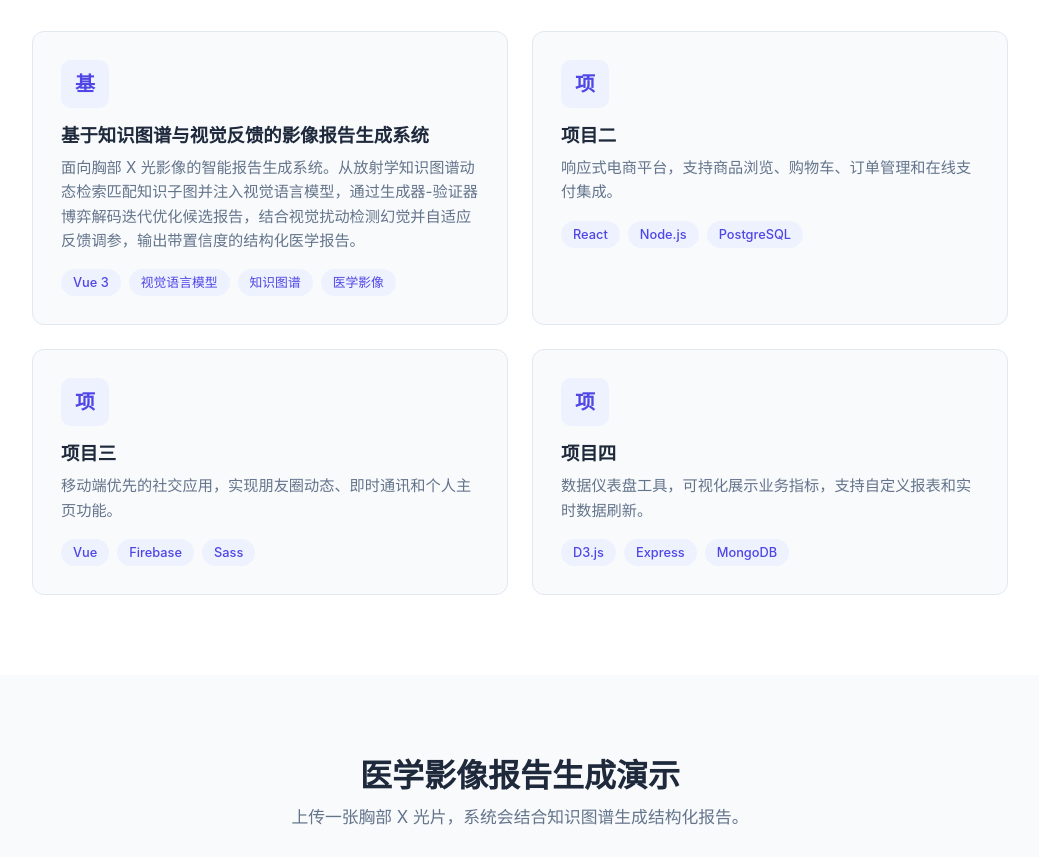
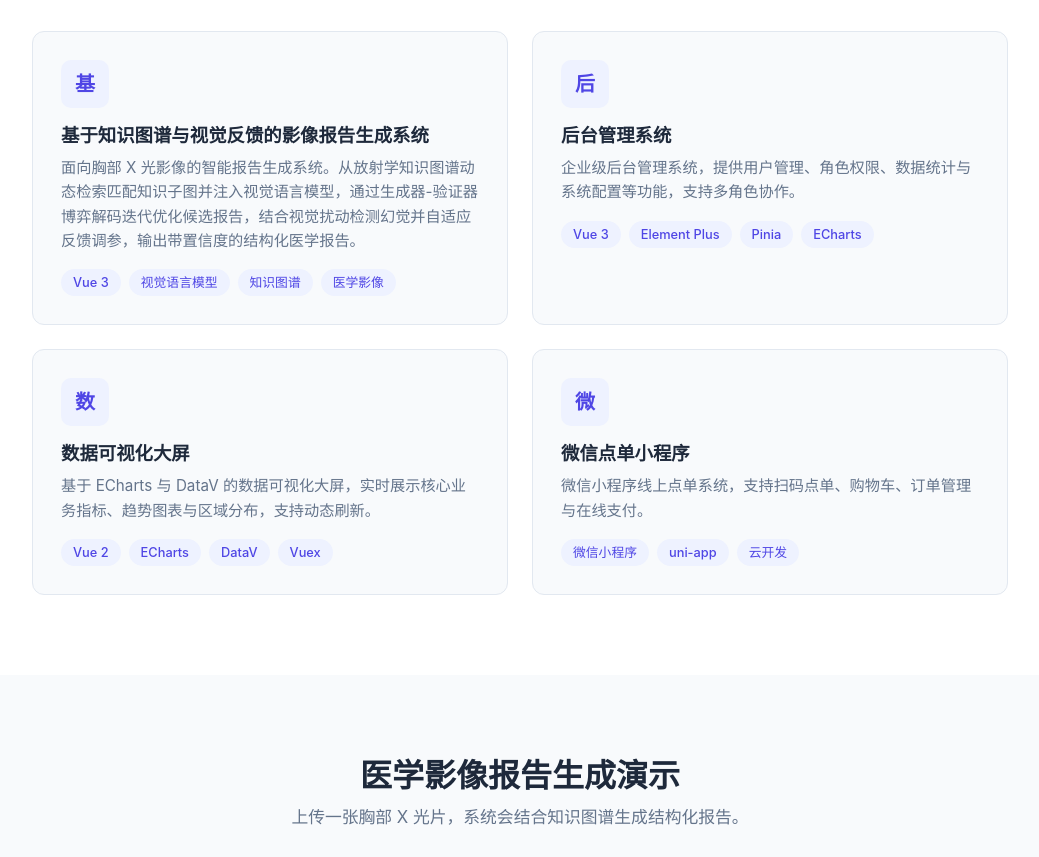
Before and after one commit to S-zicheng/portfolio, a Vue app: page / in a window 1280 px wide. Shown: the part 1340-2197 px from the top of the page, without its empty margins (120-1159 px from the left). Built offline with nearby package versions, Linux system fonts and the light colour scheme; no server answers.

Commit message:
docs: update Project 2-4 to real project types

```diff
--- a/src/components/ProjectsSection.vue
+++ b/src/components/ProjectsSection.vue
@@ -7,21 +7,21 @@ const projects = [
     link: '#report-demo'
   },
   {
-    title: '项目二',
-    desc: '响应式电商平台，支持商品浏览、购物车、订单管理和在线支付集成。',
-    tags: ['React', 'Node.js', 'PostgreSQL'],
+    title: '后台管理系统',
+    desc: '企业级后台管理系统，提供用户管理、角色权限、数据统计与系统配置等功能，支持多角色协作。',
+    tags: ['Vue 3', 'Element Plus', 'Pinia', 'ECharts'],
     link: '#'
   },
   {
-    title: '项目三',
-    desc: '移动端优先的社交应用，实现朋友圈动态、即时通讯和个人主页功能。',
-    tags: ['Vue', 'Firebase', 'Sass'],
+    title: '数据可视化大屏',
+    desc: '基于 ECharts 与 DataV 的数据可视化大屏，实时展示核心业务指标、趋势图表与区域分布，支持动态刷新。',
+    tags: ['Vue 2', 'ECharts', 'DataV', 'Vuex'],
     link: '#'
   },
   {
-    title: '项目四',
-    desc: '数据仪表盘工具，可视化展示业务指标，支持自定义报表和实时数据刷新。',
-    tags: ['D3.js', 'Express', 'MongoDB'],
+    title: '微信点单小程序',
+    desc: '微信小程序线上点单系统，支持扫码点单、购物车、订单管理与在线支付。',
+    tags: ['微信小程序', 'uni-app', '云开发'],
     link: '#'
   }
 ]
```
Also changed, not shown: 5 other files (tests, documents, lock files or other folders).
